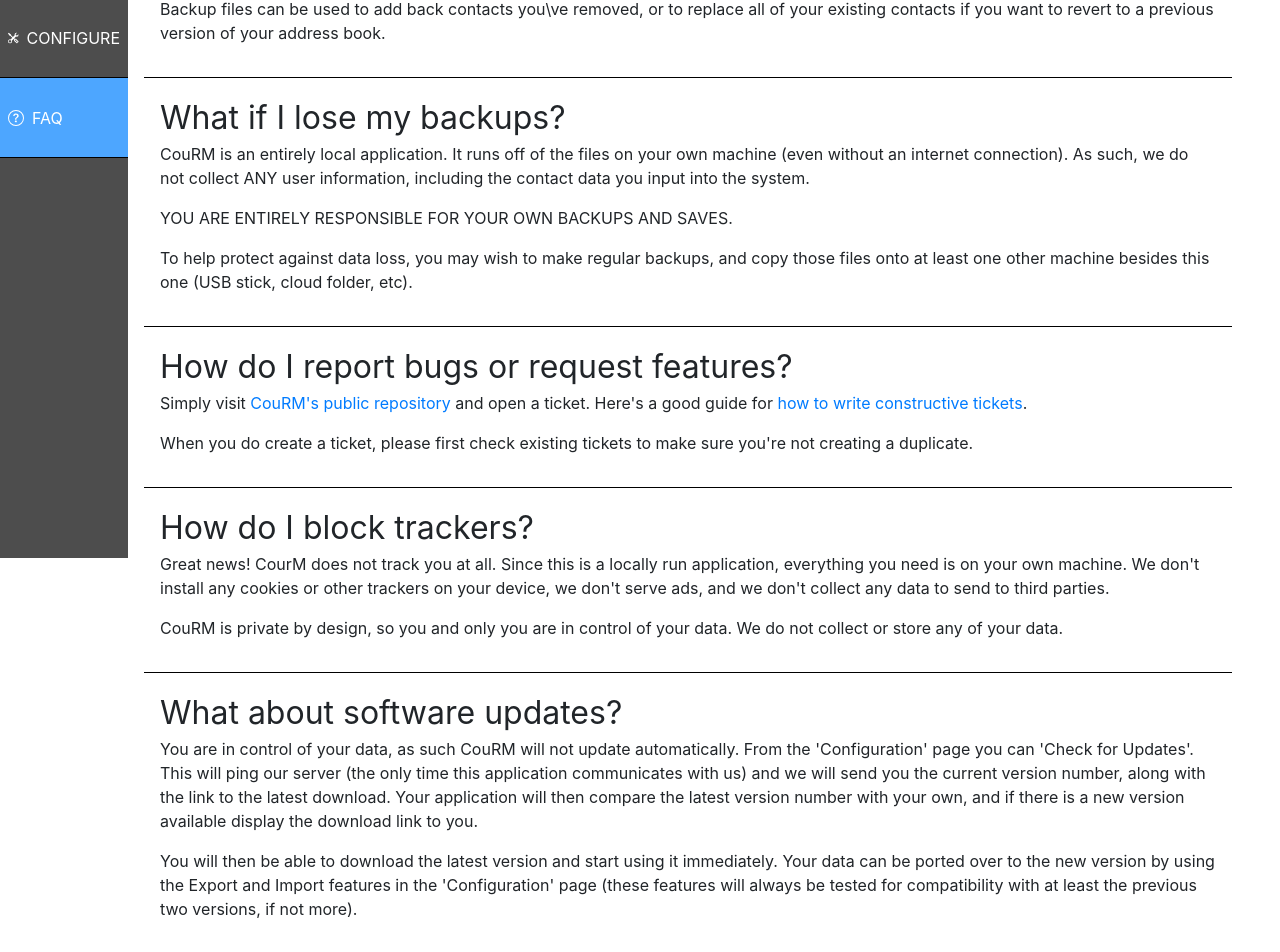
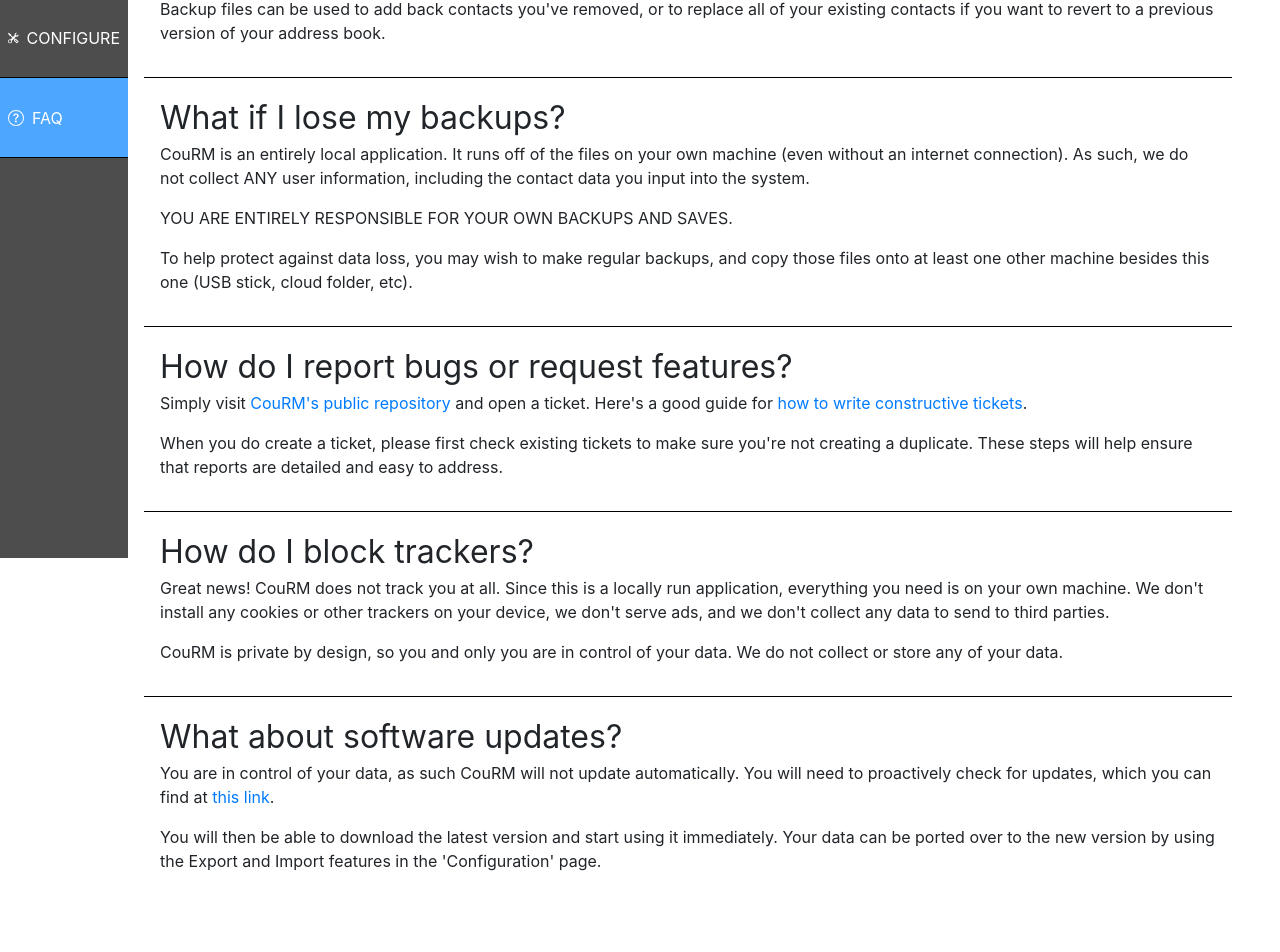
Before and after one commit to Jonathan-Paul-Wood/courm, a React (Create React App) app in the folder ui/: page /faq in a window 1280 px wide. Shown: the part 242-1194 px from the top of the page. After the commit the page ends 1163 px from the top, so only its background shows below. Built offline with nearby package versions, Linux system fonts and the light colour scheme.

Commit message:
updated FAQ

```diff
--- a/ui/src/components/FaqHome/FaqHome.js
+++ b/ui/src/components/FaqHome/FaqHome.js
@@ -35,7 +35,7 @@
                         You can save backups of individual contacts (from their respective contact page), individual pages of search results, or all existing contacts (from the Configuration page). These saves are formatted as JSON files which you can store on your computer, on a USB, in the cloud, or whereever.
                     </p>
                     <p>
-                        Backup files can be used to add back contacts you\ve removed, or to replace all of your existing contacts if you want to revert to a previous version of your address book.
+                        Backup files can be used to add back contacts you've removed, or to replace all of your existing contacts if you want to revert to a previous version of your address book.
                     </p>
                 </div>
             </div>
@@ -61,10 +61,10 @@
                 </div>
                 <div className="answer">
                     <p>
-                        Simply visit <a target="_blank" rel="noreferrer" href="">CouRM's public repository</a> and open a ticket. Here's a good guide for <a target="_blank" rel="noreferrer" href="">how to write constructive tickets</a>.
+                        Simply visit <a target="_blank" rel="noreferrer" href="https://github.com/Jonathan-Paul-Wood/courm">CouRM's public repository</a> and open a ticket. Here's a good guide for <a target="_blank" rel="noreferrer" href="https://github.com/Jonathan-Paul-Wood/courm">how to write constructive tickets</a>.
                     </p>
                     <p>
-                        When you do create a ticket, please first check existing tickets to make sure you're not creating a duplicate.
+                        When you do create a ticket, please first check existing tickets to make sure you're not creating a duplicate. These steps will help ensure that reports are detailed and easy to address.
                     </p>
                 </div>
             </div>
@@ -74,7 +74,7 @@
                 </div>
                 <div className="answer">
                     <p>
-                        Great news! CourM does not track you at all. Since this is a locally run application, everything you need is on your own machine.
+                        Great news! CouRM does not track you at all. Since this is a locally run application, everything you need is on your own machine.
                         We don't install any cookies or other trackers on your device, we don't serve ads, and we don't collect any data to send to third parties.
                     </p>
                     <p>
@@ -88,13 +88,11 @@
                 </div>
                 <div className="answer">
                     <p>
-                        You are in control of your data, as such CouRM will not update automatically. From the 'Configuration' page you can 'Check for Updates'. This will ping our server (the only time this application communicates with us)
-                        and we will send you the current version number, along with the link to the latest download. Your application will then compare the latest version number with your own, and if there
-                        is a new version available display the download link to you.
+                        You are in control of your data, as such CouRM will not update automatically. You will need to proactively check for updates, which you can find at <a target="_blank" rel="noreferrer" href="https://github.com/Jonathan-Paul-Wood/courm/archive/refs/heads/main.zip">this link</a>.
                     </p>
                     <p>
                         You will then be able to download the latest version and start using it immediately. Your data can be ported over to the new version by using the Export and Import features
-                        in the 'Configuration' page (these features will always be tested for compatibility with at least the previous two versions, if not more).
+                        in the 'Configuration' page.
                     </p>
                 </div>
             </div>
```
